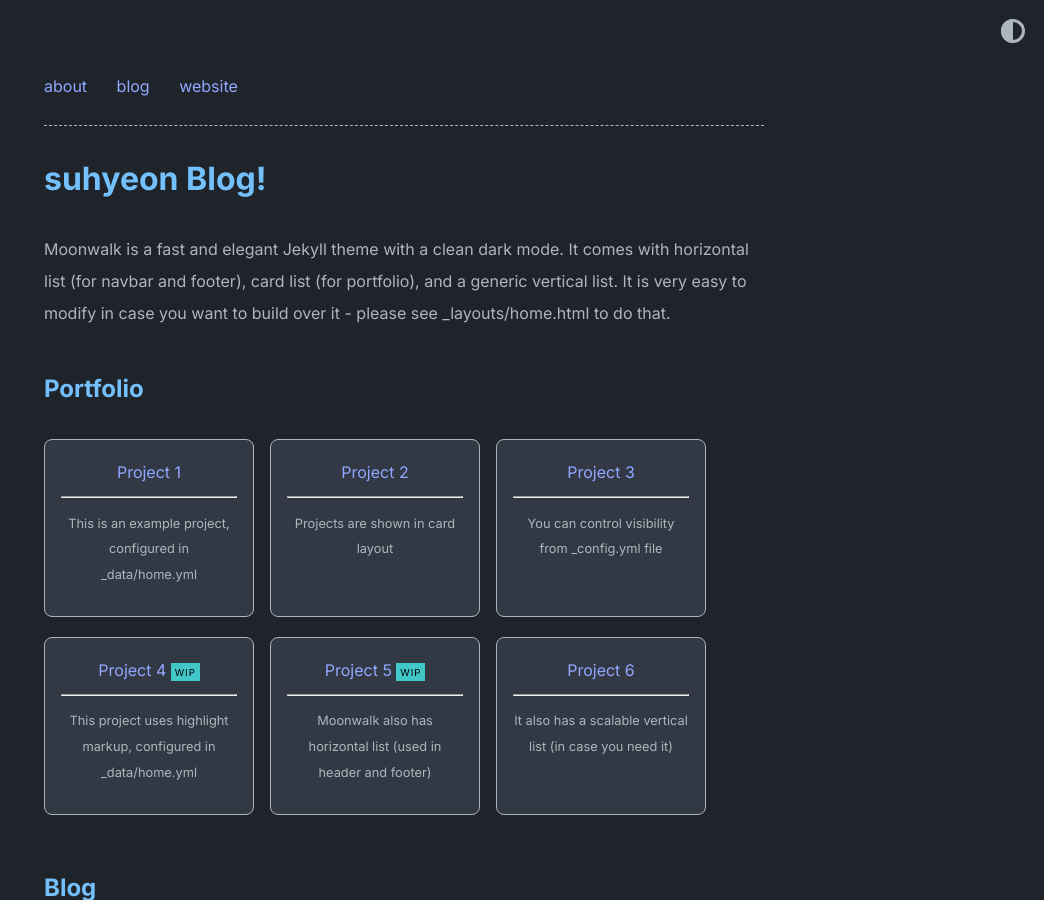
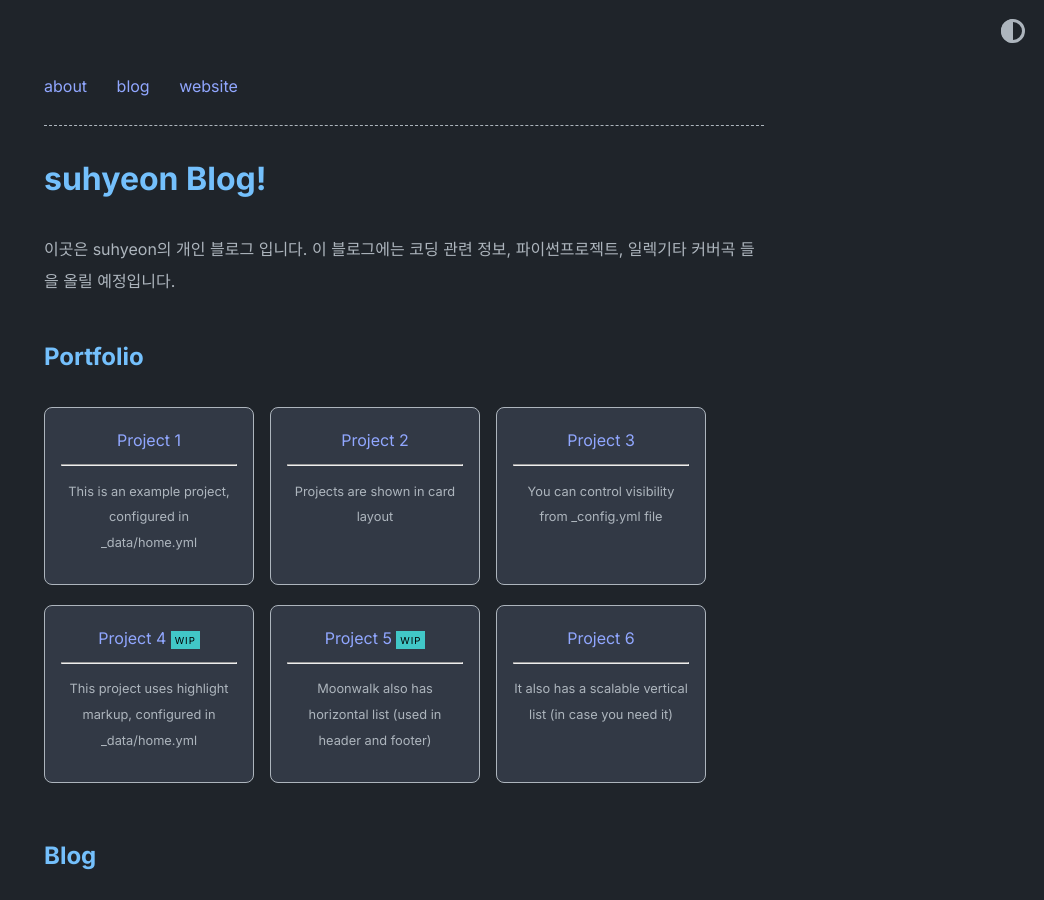
Before and after one commit to qodchgfl130/qodchgfl130.github.com, a Jekyll site: the page built from index.md, in a window 1280 px wide and 900 px high. Shown: the whole window, without its empty margins (236-1280 px from the left). Built offline with Jekyll 4.4.1, drawn with Linux system fonts in a browser that asks for light colours.

Commit message:
Update _config.yml

```diff
--- a/_config.yml
+++ b/_config.yml
@@ -2,8 +2,7 @@ title: suhyeon Blog!
 author: Abhinav Saxena
 url: https://www.abhinavsaxena.com/moonwalk # root address of the site
 description: > # description of the site (multiple lines allowed)
-  Moonwalk is a fast and elegant Jekyll theme with a clean dark mode. It comes with horizontal list (for navbar and footer), card list (for portfolio), and a generic vertical list. It is very easy to modify in case you want to build over it - please see _layouts/home.html to do that.
-
+  이곳은 suhyeon의 개인 블로그 입니다. 이 블로그에는 코딩 관련 정보, 파이썬프로젝트, 일렉기타 커버곡 들을 올릴 예정입니다.
 permalink: /:slug
 
 favicon: "./logo (2).png" # relative path to site's favicon
```
